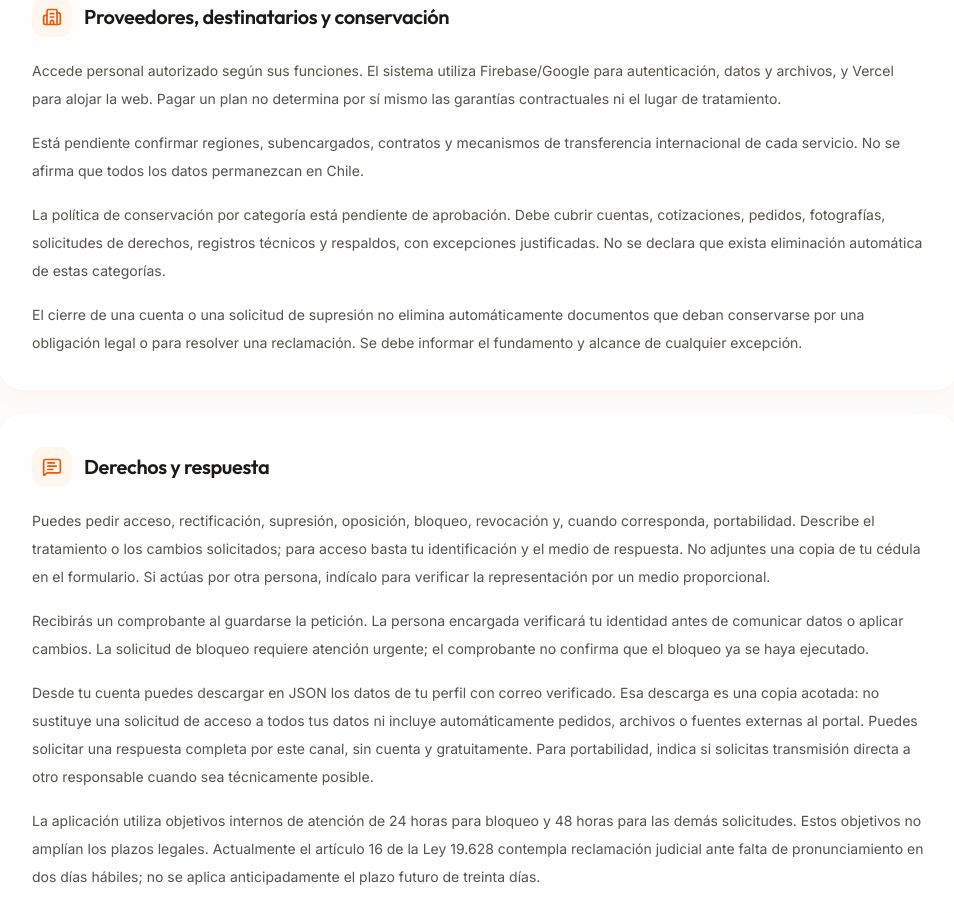
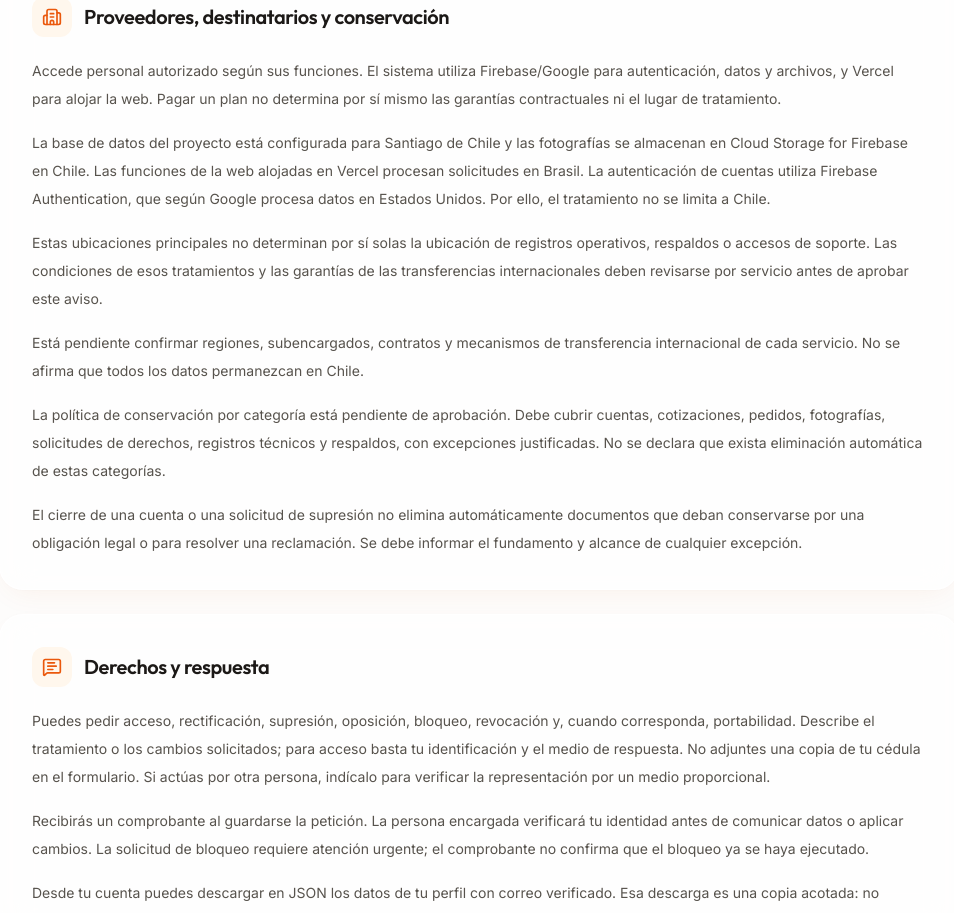
Before and after one commit to CobreTech/CobreWash-web, a Next.js app: page /privacidad in a window 1280 px wide. Shown: the part 2119-3032 px from the top of the page, without its empty margins (161-1115 px from the left). Built offline with nearby package versions, Linux system fonts and the light colour scheme; no server answers.

Commit message:
docs: document hosting locations and narrow client identity request

```diff
--- a/app/privacidad/page.tsx
+++ b/app/privacidad/page.tsx
@@ -29,6 +29,8 @@ export default function PrivacidadPage() {
     </SeccionLegal>
     <SeccionLegal titulo="Proveedores, destinatarios y conservación" icon={Building2}>
       <p>Accede personal autorizado según sus funciones. El sistema utiliza Firebase/Google para autenticación, datos y archivos, y Vercel para alojar la web. Pagar un plan no determina por sí mismo las garantías contractuales ni el lugar de tratamiento.</p>
+      <p>La base de datos del proyecto está configurada para Santiago de Chile y las fotografías se almacenan en Cloud Storage for Firebase en Chile. Las funciones de la web alojadas en Vercel procesan solicitudes en Brasil. La autenticación de cuentas utiliza Firebase Authentication, que según Google procesa datos en Estados Unidos. Por ello, el tratamiento no se limita a Chile.</p>
+      <p>Estas ubicaciones principales no determinan por sí solas la ubicación de registros operativos, respaldos o accesos de soporte. Las condiciones de esos tratamientos y las garantías de las transferencias internacionales deben revisarse por servicio antes de aprobar este aviso.</p>
       <p>{c.transferencias || "Está pendiente confirmar regiones, subencargados, contratos y mecanismos de transferencia internacional de cada servicio. No se afirma que todos los datos permanezcan en Chile."}</p>
       <p>{c.conservacion || "La política de conservación por categoría está pendiente de aprobación. Debe cubrir cuentas, cotizaciones, pedidos, fotografías, solicitudes de derechos, registros técnicos y respaldos, con excepciones justificadas. No se declara que exista eliminación automática de estas categorías."}</p>
       <p>El cierre de una cuenta o una solicitud de supresión no elimina automáticamente documentos que deban conservarse por una obligación legal o para resolver una reclamación. Se debe informar el fundamento y alcance de cualquier excepción.</p>
```
Also changed, not shown: 6 other files (tests, documents, lock files or other folders).
